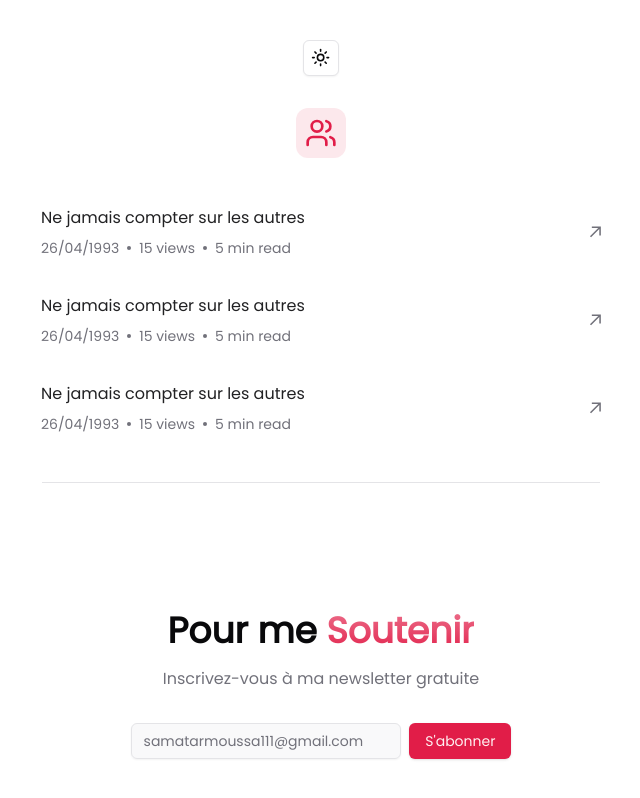
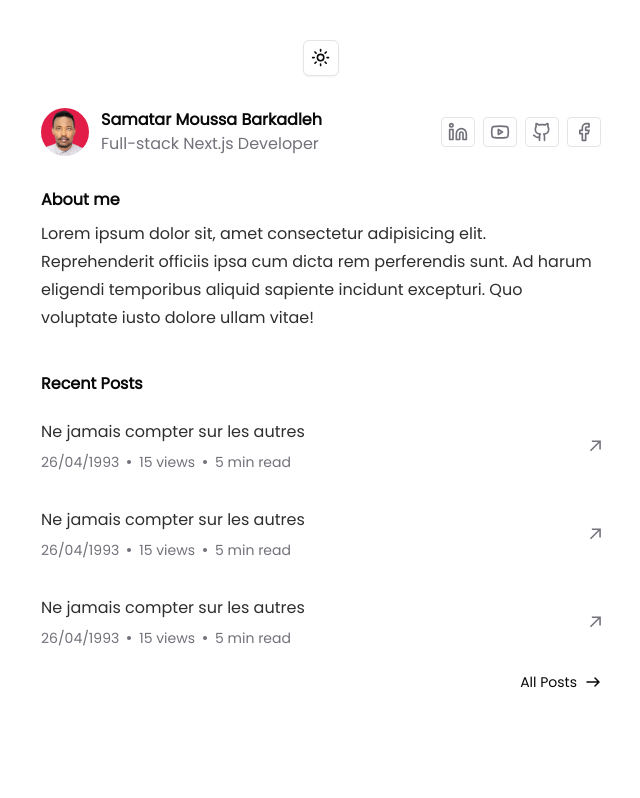
Before and after one commit to samatarmoussa111/blog-convex, a Next.js app: page / in a window 1280 px wide. Shown: the top 798 px of the page, without its empty margins (319-959 px from the left). Built offline with nearby package versions, Linux system fonts and the light colour scheme.

Commit message:
Add Header component and about me section

```diff
--- a/app/page.tsx
+++ b/app/page.tsx
@@ -1,20 +1,57 @@
 import PostCard from "@/components/cards/post-card";
-import Icon from "@/components/icon/icon";
-import { Newsletter } from "@/components/newsletter/newsletter";
+import Header from "@/components/header/header";
 import { ModeToggle } from "@/components/theme/mode-toggle";
-import { Users } from "lucide-react";
+import Link from "next/link";
 
 export default function Home() {
   return (
     <>
       <ModeToggle />
-      <Icon iconName={Users} />
-      <div className="w-full grid grid-cols-1 gap-6 md:gap-1 md:px-2">
-        <PostCard />
-        <PostCard />
-        <PostCard />
+      <Header />
+      <div className="flex flex-col space-y-6 md:space-y-10 pb-10">
+        <div className="flex flex-col  md:px-6">
+          <div className="flex flex-col space-y-2">
+            <span className="font-semibold">About me</span>
+            <span className="text-foreground/85 leading-7">
+              Lorem ipsum dolor sit, amet consectetur adipisicing elit.
+              Reprehenderit officiis ipsa cum dicta rem perferendis sunt. Ad
+              harum eligendi temporibus aliquid sapiente incidunt excepturi. Quo
+              voluptate iusto dolore ullam vitae!
+            </span>
+          </div>
+        </div>
+        <div className="flex flex-col space-y-6">
+          {/* Posts */}
+          <div className="flex flex-col space-y-2">
+            <span className="font-semibold md:px-6">Recent Posts</span>
+            <div className="flex flex-col space-y-8 md:space-y-1 md:px-2">
+              <PostCard />
+              <PostCard />
+              <PostCard />
+            </div>
+            <Link
+              href="/posts"
+              className="flex flex-row space-x-2 items-center md:px-6 group cursor-pointer justify-end"
+            >
+              <span className="text-sm">All Posts</span>
+              <svg
+                xmlns="http://www.w3.org/2000/svg"
+                width="16"
+                height="16"
+                viewBox="0 0 16 16"
+                className=" group-hover:translate-x-1 duration-200"
+              >
+                <path
+                  fill="currentColor"
+                  fillRule="evenodd"
+                  d="M1.25 8A.75.75 0 0 1 2 7.25h10.19L9.47 4.53a.75.75 0 0 1 1.06-1.06l4 4a.75.75 0 0 1 0 1.06l-4 4a.75.75 0 1 1-1.06-1.06l2.72-2.72H2A.75.75 0 0 1 1.25 8"
+                  clipRule="evenodd"
+                />
+              </svg>
+            </Link>
+          </div>
+        </div>
       </div>
-      <Newsletter />
     </>
   );
 }
--- a/components/cards/post-card.tsx
+++ b/components/cards/post-card.tsx
@@ -7,7 +7,7 @@ const PostCard = () => {
       className=" w-full flex justify-between items-center duration-300 md:hover:bg-muted-foreground/10 md:p-4 rounded-lg cursor-pointer"
     >
       <div className="flex flex-col space-y-2">
-        <span className="text-foreground/90">
+        <span className="text-foreground/85">
           Ne jamais compter sur les autres
         </span>
 
--- /dev/null
+++ b/components/header/header.tsx
@@ -0,0 +1,42 @@
+import React from "react";
+
+import Image from "next/image";
+import { Facebook, Github, Linkedin, Youtube } from "lucide-react";
+
+const socialBorder = `border group hover:border-muted-foreground duration-200 rounded px-1.5 py-1 border-border items-center flex`;
+
+export default function Header() {
+  return (
+    <header className="flex flex-col md:flex-row md:justify-between md:items-center space-y-4 md:space-y-0 w-full md:px-6 max-w-3xl">
+      <div className="flex flex-row items-center space-x-3">
+        <Image
+          src="/images/photo_rose.png"
+          alt=""
+          width={100}
+          height={100}
+          className="rounded-full h-[48px] w-[48px]"
+        />
+        <div className="flex flex-col">
+          <span className="font-semibold">Samatar Moussa Barkadleh</span>
+          <span className="text-muted-foreground ">
+            Full-stack Next.js Developer
+          </span>
+        </div>
+      </div>
+      <div className="flex flex-row space-x-2">
+        <a href="#" target="_blank" className={`${socialBorder}`}>
+          <Linkedin className="h-5 w-5 text-muted-foreground" />
+        </a>
+        <a href="#" target="_blank" className={`${socialBorder}`}>
+          <Youtube className="h-5 w-5 text-muted-foreground" />
+        </a>
+        <a href="#" target="_blank" className={`${socialBorder}`}>
+          <Github className="h-5 w-5 text-muted-foreground" />
+        </a>
+        <a href="#" target="_blank" className={`${socialBorder}`}>
+          <Facebook className="h-5 w-5 text-muted-foreground" />
+        </a>
+      </div>
+    </header>
+  );
+}
```
Also changed, not shown: public/images/photo_rose.png (added).
